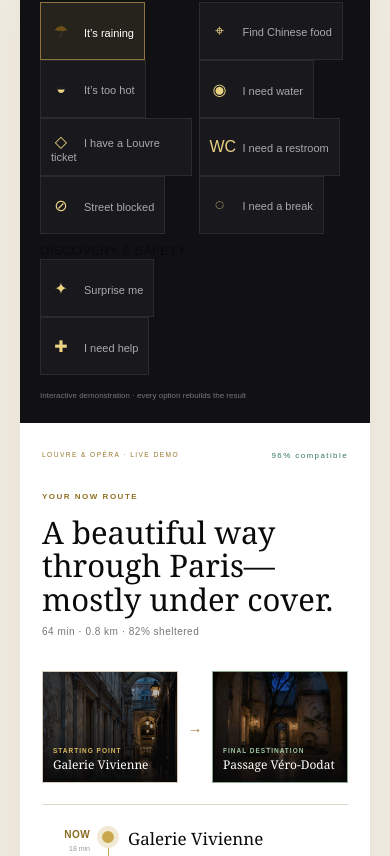
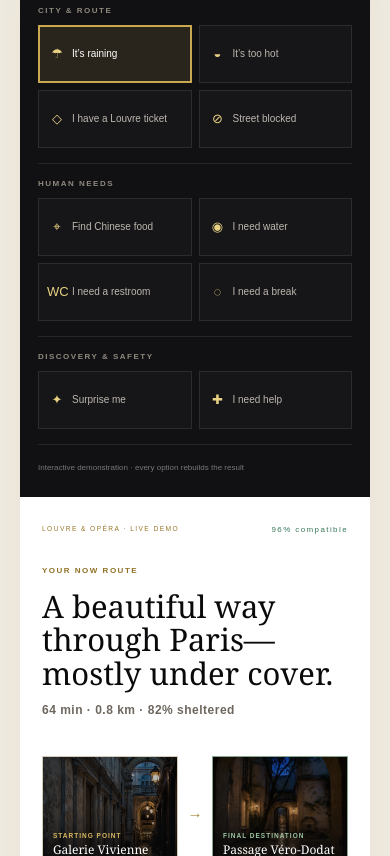
Before and after one commit to naturlabs1996-creator/velvet-passport-now, a Next.js app: page / in a window 390 px wide. Shown: the part 4608-5464 px from the top of the page. Built offline with nearby package versions, Linux system fonts and the light colour scheme.

Commit message:
Polish grouped demo controls and recalculated results

```diff
--- a/app/globals.css
+++ b/app/globals.css
@@ -198,3 +198,52 @@ footer nav,.legalFooter nav{font-size:11px;line-height:1.4}footer nav a,.legalFo
 /* Guardian must explain every emergency number—never show unexplained digits */
 .guardianHelpPanel{margin:4px 0 24px;border:1px solid #cba9a5;background:#fff8f7;padding:18px}.guardianLocation{display:flex;flex-direction:column;gap:5px;padding:3px 2px 16px;border-bottom:1px solid #ead4d1}.guardianLocation small{color:#a43f36;font-size:8px;letter-spacing:1.4px;font-weight:700}.guardianLocation b{font:20px/1.15 Georgia,serif}.guardianLocation span{color:#777;font-size:9px}.guardianNumbers{display:grid;grid-template-columns:1fr 1fr;gap:8px;padding-top:15px}.guardianNumbers button{min-height:66px;border:1px solid #dfc7c3;background:#fff;color:#17130b;text-align:left;padding:11px 12px;display:flex;flex-direction:column;gap:6px;cursor:default}.guardianNumbers button small{color:#9b4941;font-size:7px;letter-spacing:1px;font-weight:700}.guardianNumbers button b{font:16px/1.1 Georgia,serif}.guardianNumbers .nearbyHelp{border-color:#cbb77d;background:#fffcf3}.guardianNumbers .nearbyHelp small{color:#8a6a20}.guardianHelpPanel>p{margin:13px 0 0;color:#9b918e;font-size:7px;line-height:1.4}.guardianHelpPanel+.routeTimeline .routeStop>span{max-width:420px}
 @media(max-width:600px){.guardianHelpPanel{padding:15px 13px}.guardianLocation b{font-size:19px}.guardianLocation span{font-size:10px}.guardianNumbers{grid-template-columns:1fr}.guardianNumbers button{min-height:61px}.guardianNumbers button small{font-size:8px}.guardianNumbers button b{font-size:17px}.guardianHelpPanel>p{font-size:8px}}
+
+
+/* Demo V2 — grouped needs, live recalculation, no dead controls */
+.demoExperience{grid-template-columns:365px minmax(0,1fr)}
+.controls{display:flex!important;flex-direction:column;gap:0;padding:28px!important}
+.controls>.controlLabel{margin-bottom:20px!important;font-size:10px!important}
+.controlGroup{padding:17px 0;border-top:1px solid #ffffff17}
+.controlGroup>small{display:block;color:#8f897e;font-size:7px;letter-spacing:1.5px;font-weight:700;margin-bottom:10px}
+.controlGroup>div{display:grid;grid-template-columns:1fr 1fr;gap:8px}
+.controlGroup button{width:100%;min-height:54px!important;margin:0!important;padding:10px 10px!important;display:flex!important;align-items:center;justify-content:flex-start;text-align:left;border:1px solid #ffffff18!important;background:#161619!important;color:#bdb7ae!important;font-size:9px!important;line-height:1.25}
+.controlGroup button:hover,.controlGroup button:focus-visible{border-color:#8c753f!important;outline:none}
+.controlGroup button.active{border-color:var(--gold)!important;background:#29251c!important;color:#fff!important;box-shadow:inset 0 0 0 1px #caaa54}
+.controlGroup button span{width:22px!important;flex:0 0 22px;font-size:14px!important;color:var(--gold2)!important}
+.controlGroup button span:not(:empty){margin-right:5px}
+.controls>p{padding-top:17px;border-top:1px solid #ffffff17;margin-top:0!important;font-size:8px!important}
+.compatibilityWarning{color:#b34339!important}
+
+.restaurantChoices{gap:10px}
+.restaurantChoices button{position:relative;min-height:190px;border-width:1px!important;padding:17px 14px}
+.restaurantChoices button h4{font:22px/1.08 Georgia,serif;margin:11px 0 9px;color:#17130b}
+.restaurantChoices button>b{font:16px/1.15 Arial,sans-serif;margin:0 0 7px}
+.restaurantChoices button>b i{color:#a18d5b;font-style:normal}
+.restaurantChoices button>span{font-size:8px;line-height:1.4}
+.restaurantChoices button>em{font-size:8px;line-height:1.45}
+.restaurantChoices button>strong{line-height:1.35}
+.restaurantChoices button.conflict{border-color:#c9aaa6;background:#fff9f8}
+.restaurantChoices button.conflict>small,.restaurantChoices button.conflict>strong{color:#a54037}
+.restaurantChoices button.conflict.selected{border-color:#b34339;box-shadow:inset 0 0 0 1px #b34339}
+.routeTimeline.result article.problemStop>i{border-color:#b84a3e;background:#b84a3e;box-shadow:0 0 0 5px #f1d8d3}
+.routeTimeline.result article.problemStop .routeStop>b,.routeTimeline.result article.problemStop .routeTime>b{color:#9d332a}
+.routeTimeline.result article.problemStop>em:after{background:#b84a3e}
+.demoResultHead>p{font-size:11px;line-height:1.45;font-weight:600;color:#6e675e}
+.decisionTop .compatibilityWarning{border-color:#b34339}
+@media(max-width:800px){.demoExperience{grid-template-columns:1fr}.controls{padding:24px!important}.controlGroup>div{grid-template-columns:1fr 1fr}.demoDecision{min-height:650px}}
+@media(max-width:600px){
+ .controls{padding:22px 18px!important}
+ .controls>.controlLabel{font-size:11px!important}
+ .controlGroup{padding:15px 0}
+ .controlGroup>small{font-size:8px}
+ .controlGroup>div{gap:7px}
+ .controlGroup button{min-height:58px!important;padding:9px 8px!important;font-size:10px!important}
+ .controlGroup button span{width:20px!important;flex-basis:20px;font-size:13px!important}
+ .restaurantChoices button{min-height:145px}
+ .restaurantChoices button h4{font-size:24px}
+ .restaurantChoices button>b{font-size:16px}
+ .restaurantChoices button>span,.restaurantChoices button>em{font-size:10px}
+ .restaurantChoices button>strong{font-size:8px}
+ .demoResultHead>p{font-size:12px}
+}
```
